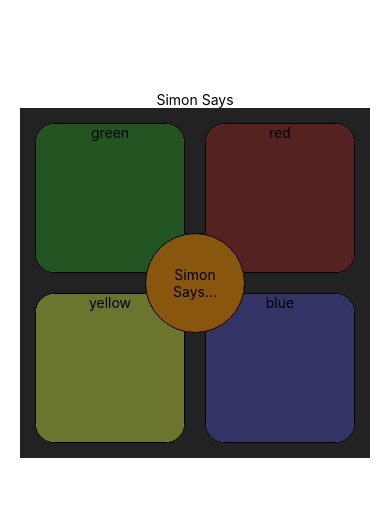
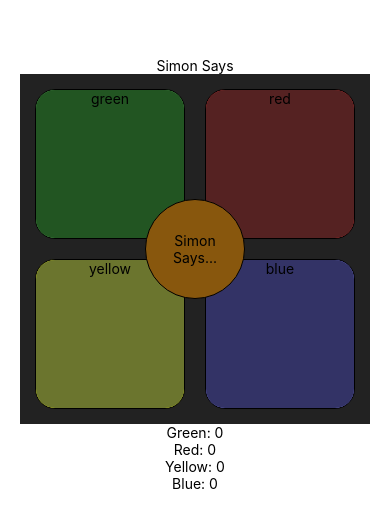
Before and after one commit to thinkful-ei22/devinhero-simon-says, a React Native app: screen / in a window 390 px wide. Shown: the part 148-676 px from the top of the page. Built offline with nearby package versions, Linux system fonts and the light colour scheme.

Commit message:
Complete hooking redux to app

```diff
--- a/components/button.js
+++ b/components/button.js
@@ -1,7 +1,10 @@
 import React from 'react';
 import { StyleSheet, View,  Text, TouchableOpacity  ,  Alert } from 'react-native';
 
-export default class Button extends React.Component {
+import {incrementColor} from '../actions/game';
+import {connect} from 'react-redux';
+
+export class Button extends React.Component {
   constructor(props){
     super(props);
   }
@@ -15,7 +18,7 @@ export default class Button extends React.Component {
             <TouchableOpacity
               style={[styles.touchable, unlit]}
               onPress={() =>{
-
+                this.props.incrementColor(color);
               }}
             >
               <Text style={{textAlign: 'center'}}>{color}</Text>
@@ -75,5 +78,16 @@ const styles = StyleSheet.create({
   blueUnlit:{
     backgroundColor: '#333366'
   }
+});
 
-});
+const mapStateToProps = state => {
+  return{
+    colors: state.colors
+  };
+};
+
+const mapDispatchToProps = {
+  incrementColor
+};
+
+export default connect(mapStateToProps, mapDispatchToProps)(Button);
--- a/components/main.js
+++ b/components/main.js
@@ -21,6 +21,10 @@ export class Main extends React.Component {
           <Text>Simon Says</Text>
         </View>
         <GameBoard/>
+        <Text>Green: {this.props.colors.green}</Text>
+        <Text>Red: {this.props.colors.red}</Text>
+        <Text>Yellow: {this.props.colors.yellow}</Text>
+        <Text>Blue: {this.props.colors.blue}</Text>
       </View>
     );
   }
@@ -36,13 +40,8 @@ const styles = StyleSheet.create({
 });
 
 const mapStateToProps = state => {
-  // let storedRepositories = state.repos.map(repo => ({ key: repo.id, ...repo }));
-  // return {
-  //   repos: storedRepositories
-  // };
   return{
-    testState: state
-    // colors: state.game.colors
+    colors: state.colors
   };
 };
 
--- a/reducers/game.js
+++ b/reducers/game.js
@@ -9,7 +9,6 @@ const initialState = {
   sequenceBuffer: [], //copy of sequence to pop from
   isSimonReadingSequence: false,
   isItemLit: false,
-
 
   //for early testing purposes
   colors:{
@@ -24,12 +23,13 @@ export function gameReducer(state=initialState, action){
   let newColors = {...state.colors};
 
   switch(action.type){
-
     case INCREMENT_COLOR:
       newColors[action.color]++;
-
       return {...state,
               colors: newColors
       }
+
+    default:
+      return state;
   }
 }
```
